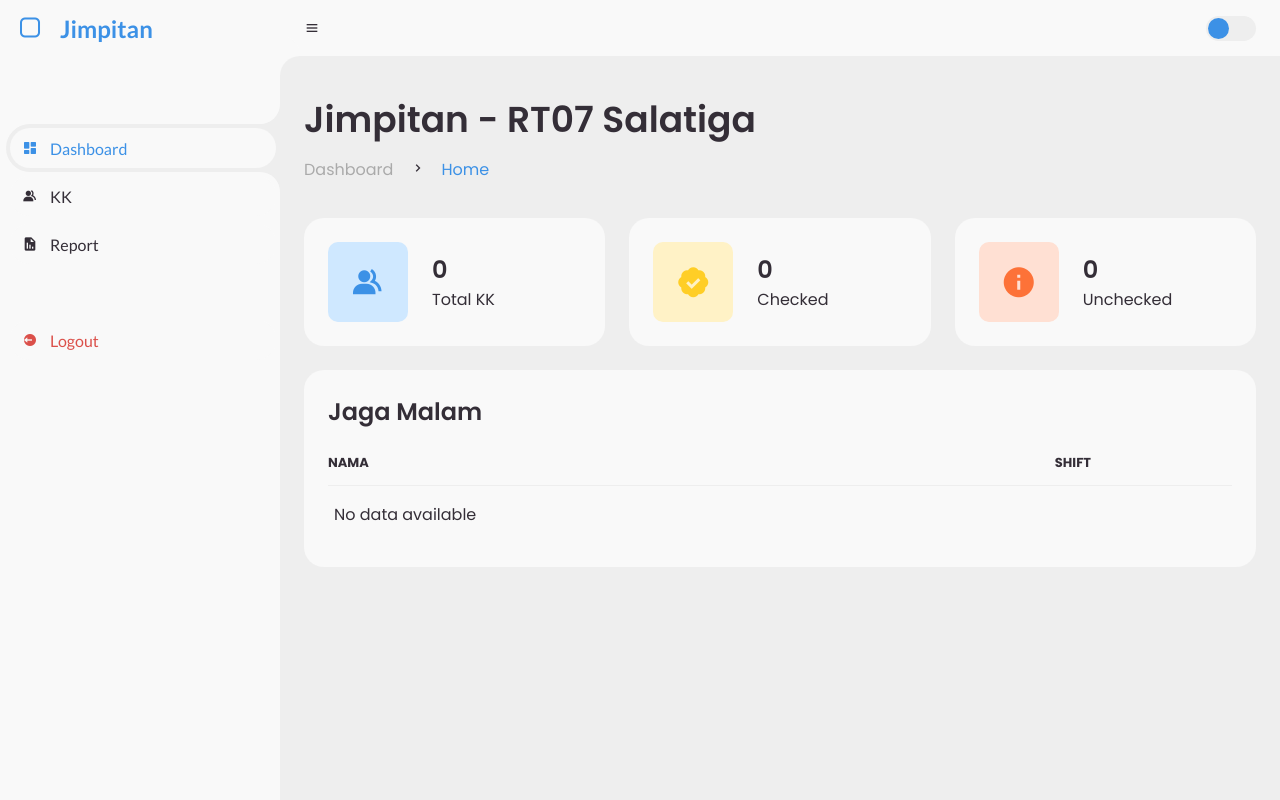
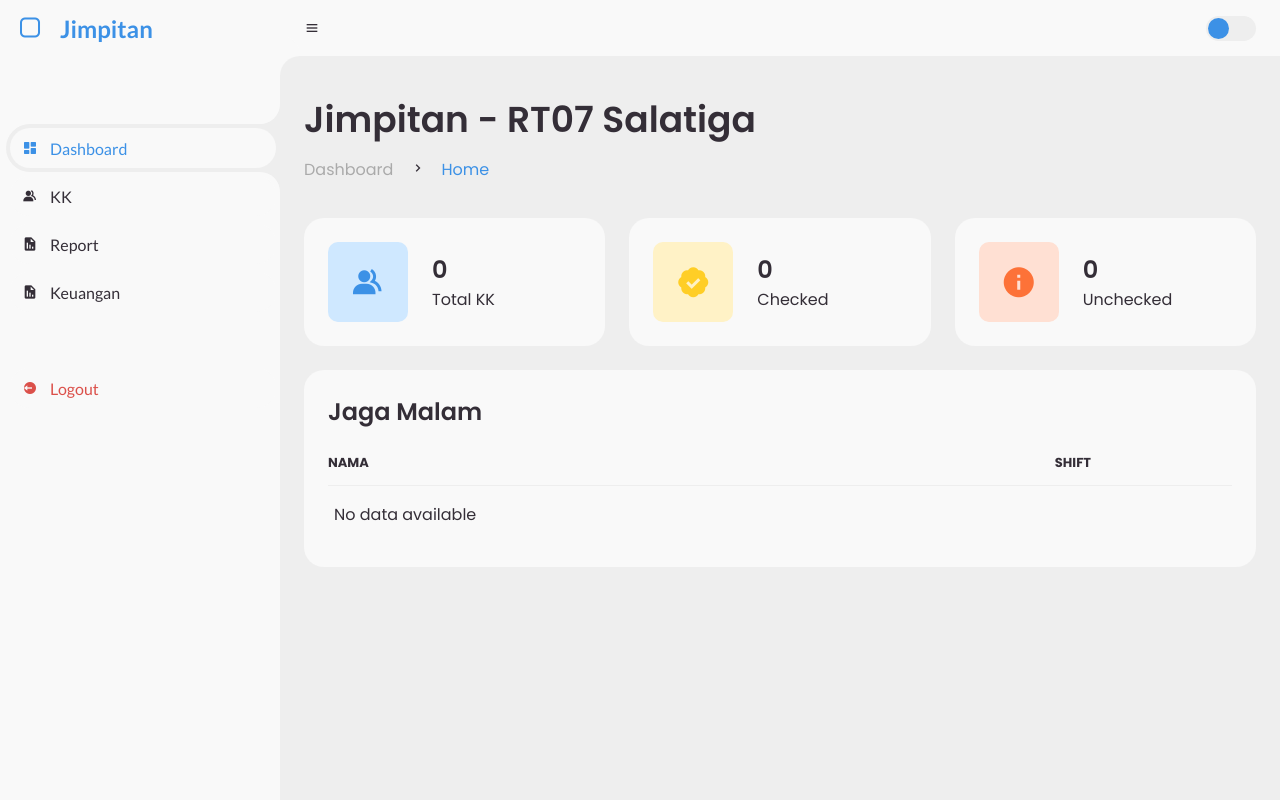
Before and after one commit to agusbudionoprastyo/jimpitan, a PHP site: page /dashboard/index.php in a window 1280 px wide. Run offline with PHP 8.4, Linux system fonts and the light colour scheme; data that the repository does not hold is empty.

Commit message:
Update index.php

```diff
--- a/dashboard/index.php
+++ b/dashboard/index.php
@@ -63,6 +63,12 @@ $data = $stmt->fetchAll(PDO::FETCH_ASSOC);
             <a href="report.php">
                     <i class='bx bxs-report'></i>
                     <span class="text">Report</span>
+                </a>
+            </li>
+            <li>
+            <a href="report.php">
+                    <i class='bx bxs-report'></i>
+                    <span class="text">Keuangan</span>
                 </a>
             </li>
         </ul>
```
